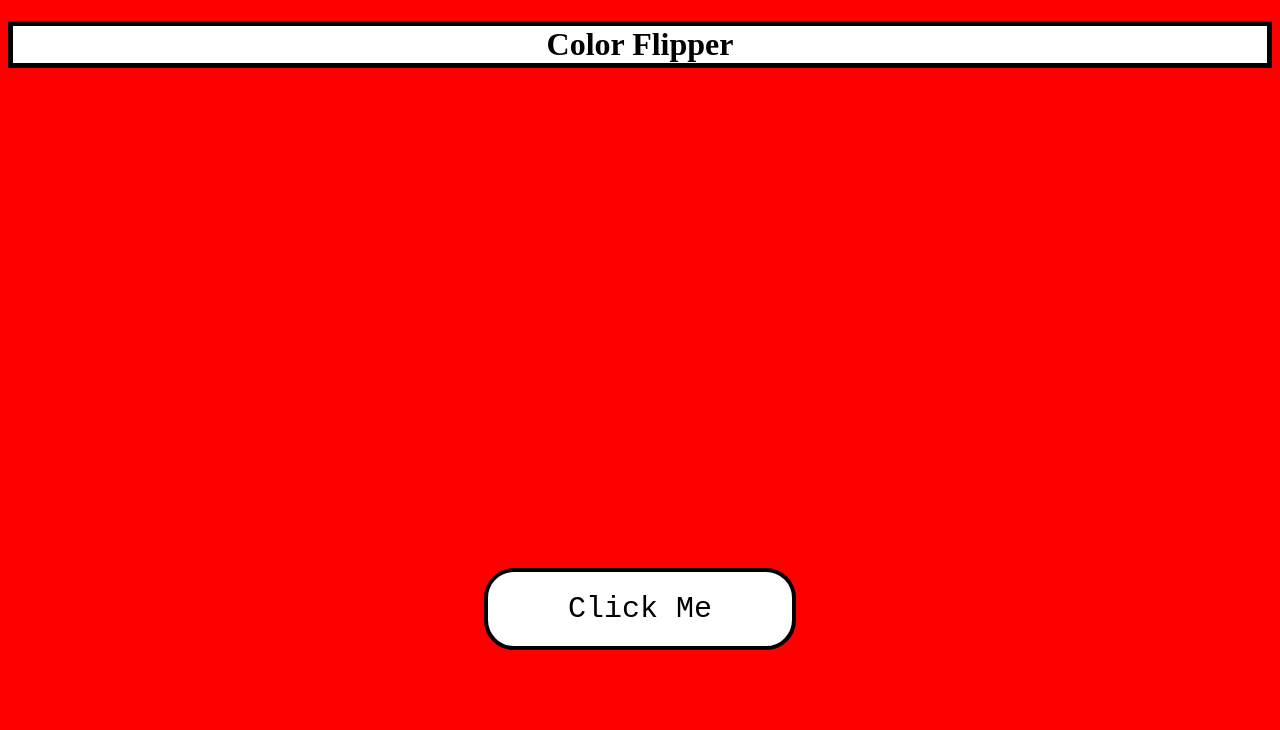
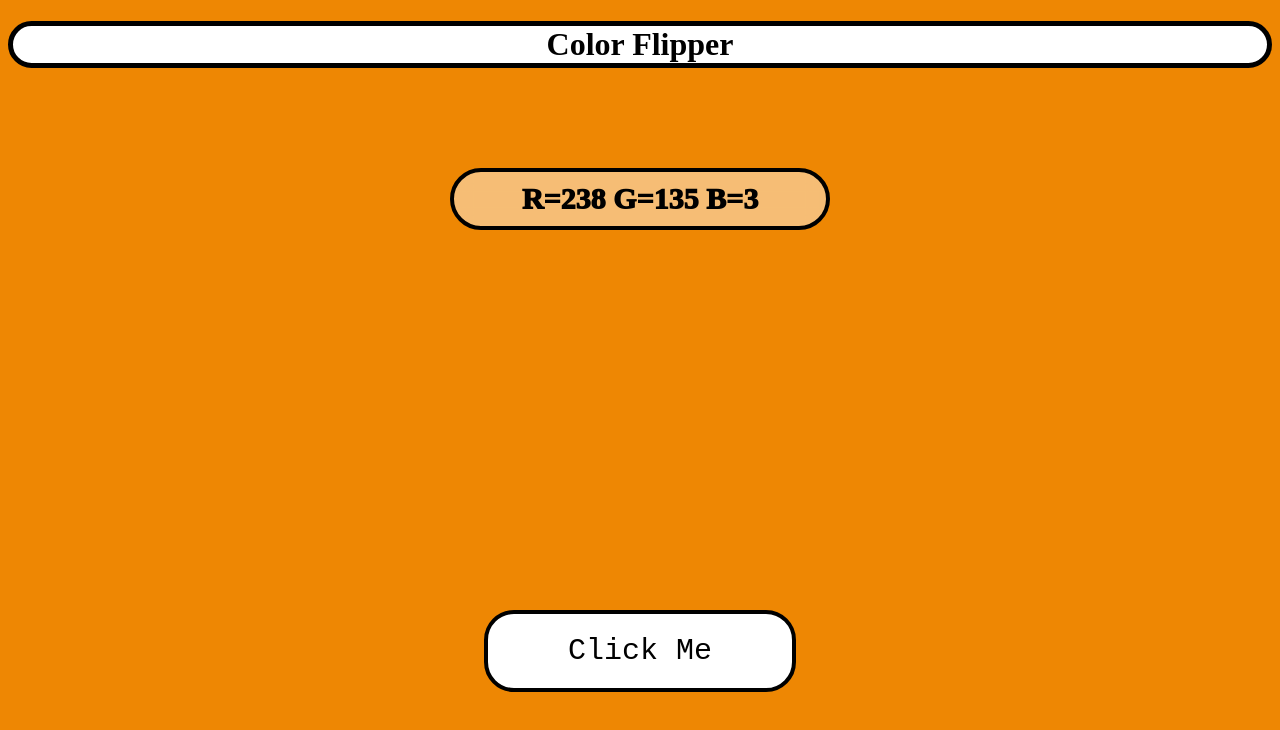
Before and after one commit to Naveen-369/Naveen-369.github.io, a plain HTML site: page Project-5_Statiscis_about_four_cities/color_flipper/index.html in a window 1280 px wide. Both pictures are taken after a click on the button "Click Me". Drawn offline with Linux system fonts and the light colour scheme.

Commit message:
Created a small color changing page usgin javascript

```diff
--- a/Project-5_Statiscis_about_four_cities/color_flipper/index.html
+++ b/Project-5_Statiscis_about_four_cities/color_flipper/index.html
@@ -9,6 +9,7 @@
 </head>
 <body>
     <h1 id="heading">Color Flipper</h1>
+    <p id="sum">RGB Values</p>
     <div class="bodye">
         <div class="buttonspace">
             <button type="button" id="clicker">Click Me</button>
--- a/Project-5_Statiscis_about_four_cities/color_flipper/script.js
+++ b/Project-5_Statiscis_about_four_cities/color_flipper/script.js
@@ -2,10 +2,13 @@ document.addEventListener("DOMContentLoaded",()=>{
     let ginger=document.getElementById("clicker");
     if(ginger){
         ginger.addEventListener("click",()=>{
-            let r=math.floor(math.random*(255-1))+1;
-            let g=math.floor(math.random*(255-1))+1;
-            let b=math.floor(math.random*(255-1))+1;
+            console.log("clicked");
+            let gg=document.getElementById("sum");
+            let r=Math.floor(Math.random()*(255-1))+1;
+            let g=Math.floor(Math.random()*(255-1))+1;
+            let b=Math.floor(Math.random()*(255-1))+1;
             document.body.style.backgroundColor=`rgb(${r},${g},${b})`;
+            gg.textContent=`R=${r} G=${g} B=${b}`
         })
     }
 
--- a/Project-5_Statiscis_about_four_cities/color_flipper/style.css
+++ b/Project-5_Statiscis_about_four_cities/color_flipper/style.css
@@ -1,14 +1,27 @@
 h1{
     background-color: white;
     border: 5px solid black;
+    border-radius: 40px;
     text-align: center;
     margin-bottom: 100px;
 }
-body{
-    background-color: red;
+.sum{
+    text-align: center;
 }
 .buttonspace{
     text-align: center;
+}
+p{
+    border:4px solid black;
+    padding: 10px;
+    margin-left: 35%;
+    margin-right: 35%;
+    text-align: center;
+    font-size: 30px;
+    border-radius: 50px;
+    font-weight: 1000;
+    background-color: rgba(255, 255, 255, 0.456);
+    backdrop-filter: blur(10px);
 }
 #clicker{
     padding-left: 80px;
@@ -21,5 +34,5 @@ body{
     background-color: white;
     font-family: 'Courier New', Courier, monospace;
     font-size: 30px;
-    margin-top: 400px;
+    margin-top: 350px;
 }
```
